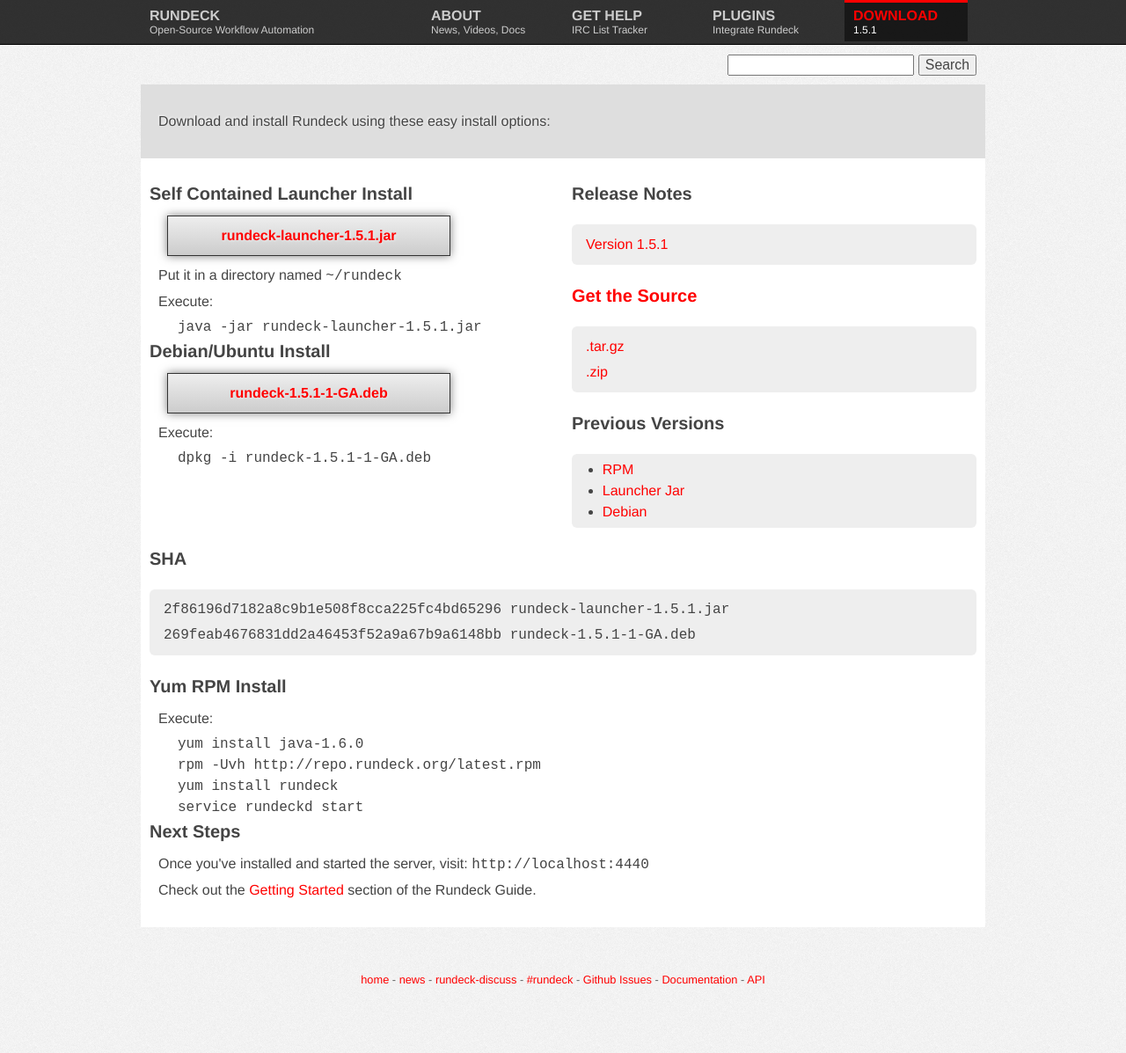
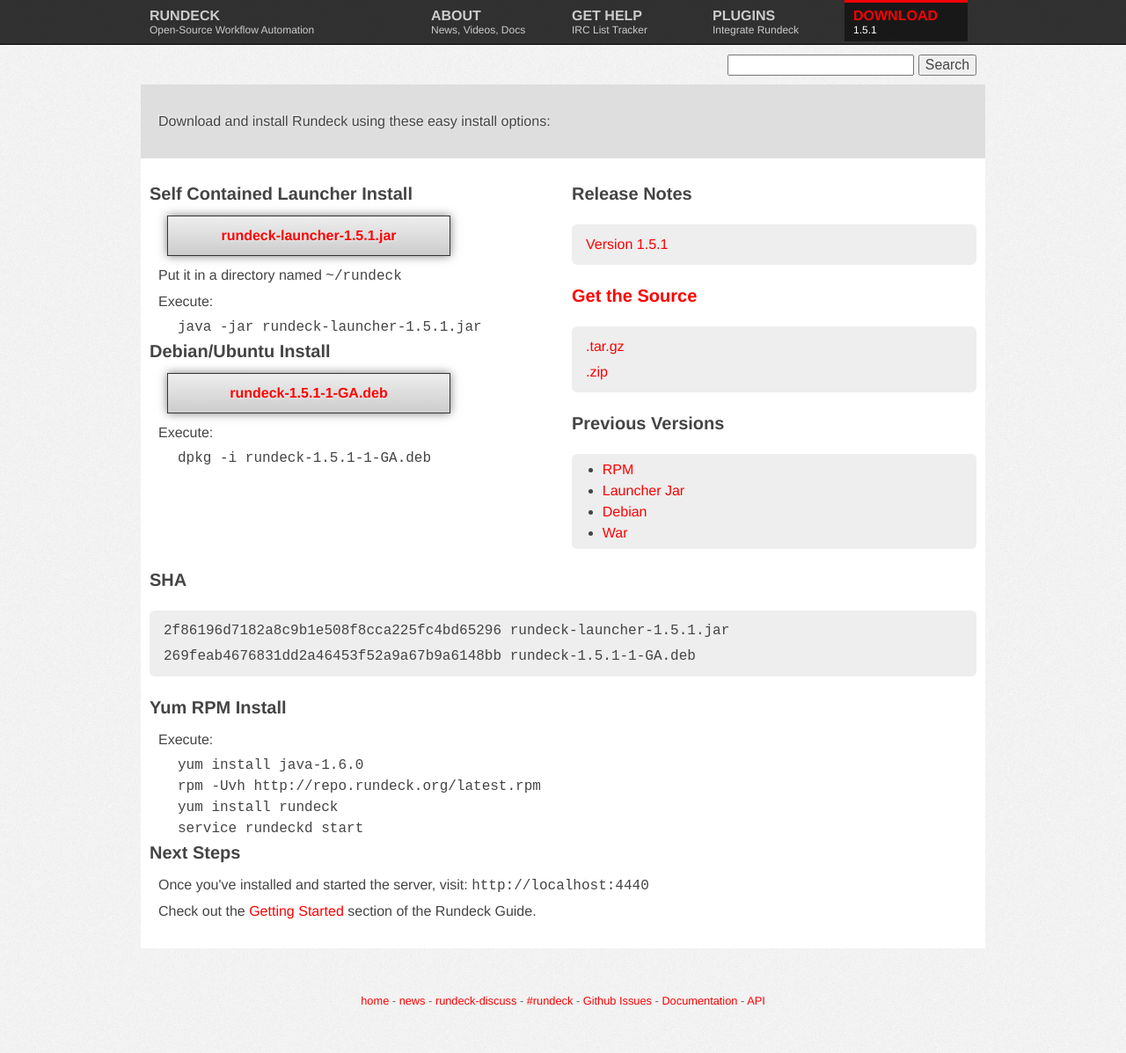
Before and after one commit to rundeck/rundeck-ghpages, a Jekyll site: the page built from downloads.html, in a window 1280 px wide. Shown: the whole page at 88% size. Built offline with Jekyll 4.4.1, drawn with Linux system fonts in a browser that asks for light colours; nearby versions of some CDN libraries; before the commit the page ends 1173 px from its top, so only the background shows below that.

Commit message:
Add link to war downloads

```diff
--- a/downloads.html
+++ b/downloads.html
@@ -63,6 +63,7 @@
                             <li><a href="/download/rpm">RPM</a></li>
                             <li><a href="/download/jar">Launcher Jar</a></li>
                             <li><a href="/download/deb">Debian</a></li>
+                            <li><a href="/download/war">War</a></li>
                           </ul>
                       </div>
           </div>
```
